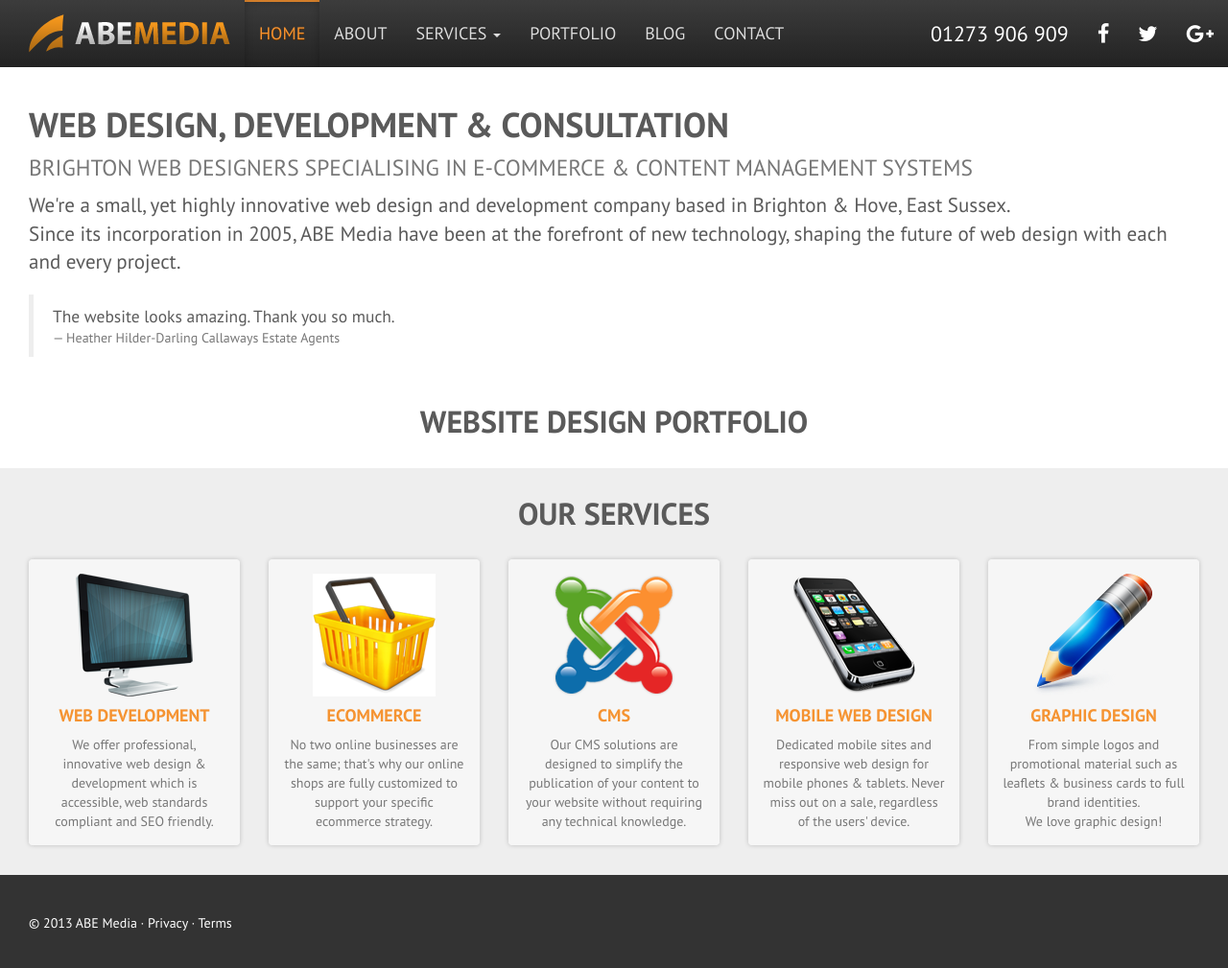
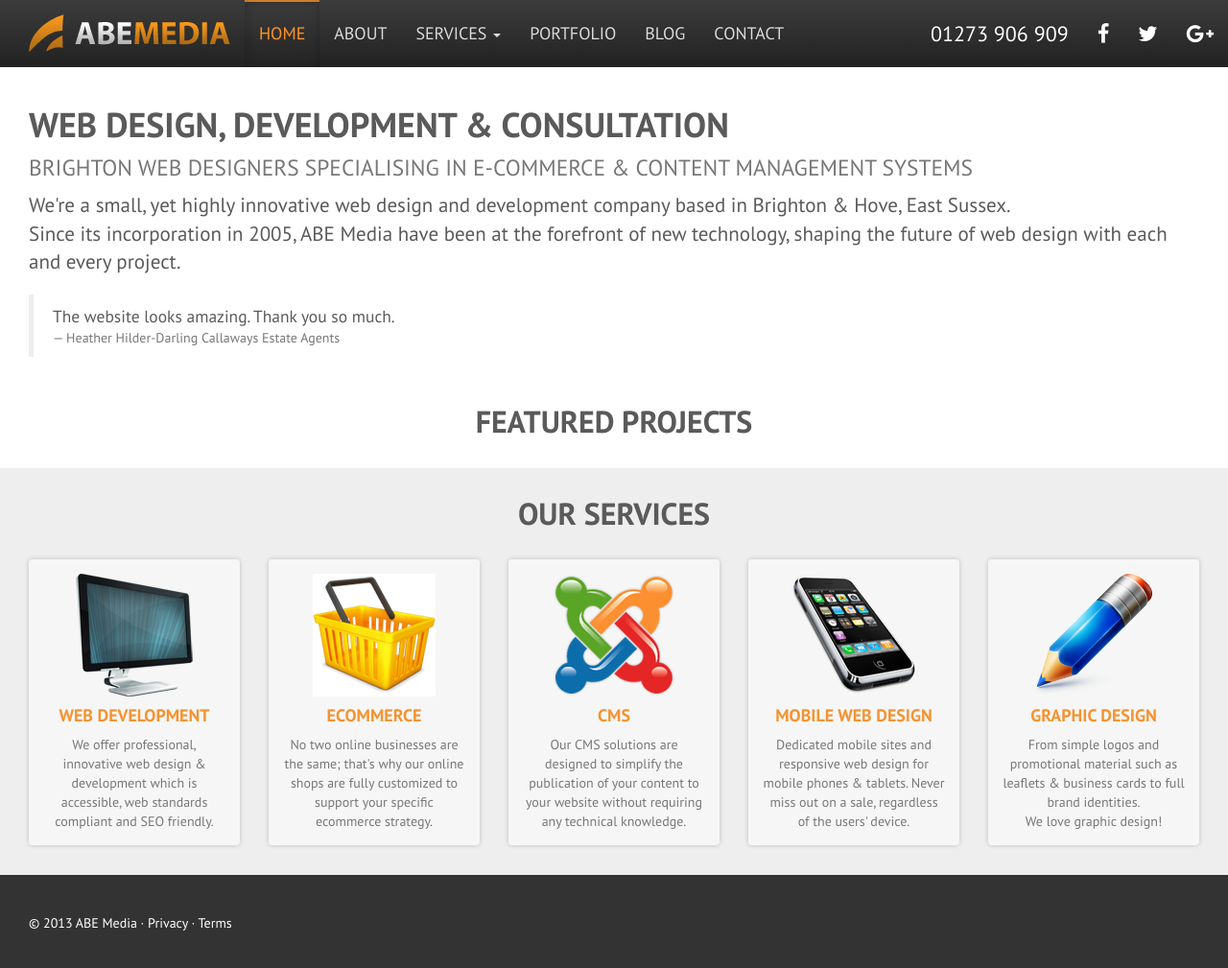
Before and after one commit to abemedia/abemedia.github.io, a Jekyll site: the page built from index.md, in a window 1280 px wide and 1012 px high. Shown: the top 1009 px of the window at 96% size. Built offline with Jekyll 4.4.1, drawn with Linux system fonts in a browser that asks for light colours; nearby versions of some CDN libraries.

Commit message:
Update index.md

```diff
--- a/index.md
+++ b/index.md
@@ -11,8 +11,7 @@
 -
     content: portfolio
     params:
-        title: Website Design Portfolio
-        count: 6
+        title: Featured Projects
 -
     content: services
     params:
```
